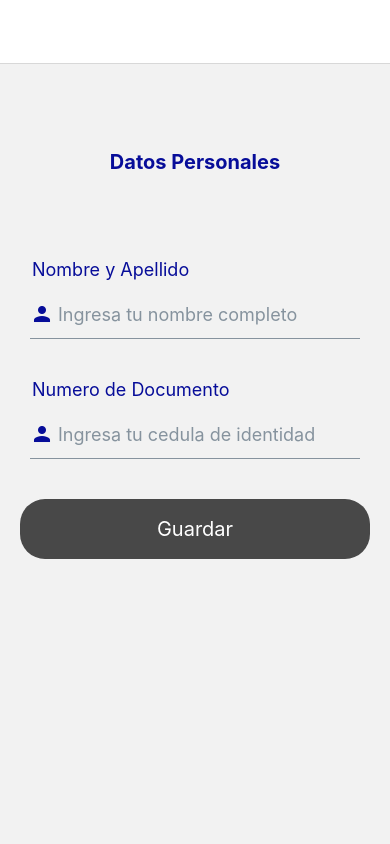
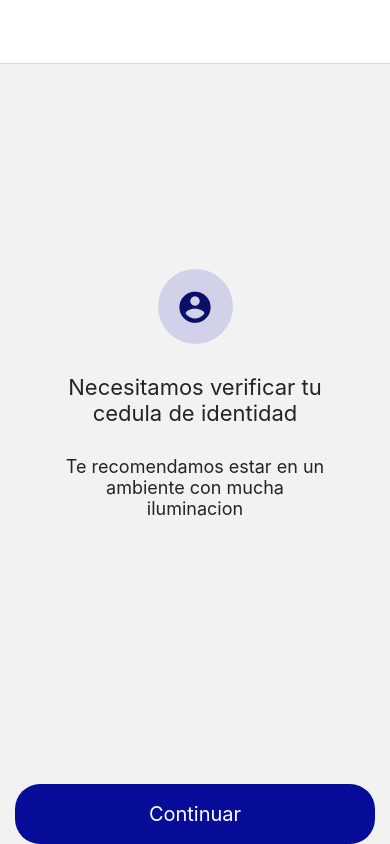
Before and after one commit to alexrv11/credicuotas, a React Native app in the folder client/app/: screen /InstructionCI in a window 390 px wide. Built offline with nearby package versions, Linux system fonts and the light colour scheme.

Commit message:
implement screen  instruction to upload ci

```diff
--- a/client/app/src/navigation/MainNavigator.tsx
+++ b/client/app/src/navigation/MainNavigator.tsx
@@ -12,6 +12,7 @@ import LoanScreen from '../screens/LoanScreen';
 import ProfileScreen from '../screens/ProfileScreen';
 import VerifySignInCodeScreen from 'screens/VerifySignInCodeScreen';
 import RegisterScreen from '../screens/RegisterScreen';
+import InstructionUploadCIScreen from '../screens/InstructionUploadCIScreen';
 
 const AppStack = createNativeStackNavigator();
 
@@ -40,10 +41,17 @@ const OnboardingStack = createNativeStackNavigator();
 
 const OnboardingFlow = () => {
   return (
-    <OnboardingStack.Navigator initialRouteName="PersonalRegister">
+    <OnboardingStack.Navigator initialRouteName="InstructionCI">
       <OnboardingStack.Screen
         name="PersonalRegister"
         component={RegisterScreen}
+        options={{
+          title: '',
+        }}
+      />
+      <OnboardingStack.Screen
+        name="InstructionCI"
+        component={InstructionUploadCIScreen}
         options={{
           title: '',
         }}
--- a/client/app/src/navigation/index.ts
+++ b/client/app/src/navigation/index.ts
@@ -1 +1 @@
-export { default } from "./MainNavigator";
+export { default } from './MainNavigator';
--- /dev/null
+++ b/client/app/src/screens/InstructionUploadCIScreen.tsx
@@ -0,0 +1,76 @@
+import React, { useEffect } from 'react';
+import Pincode from 'components/PingCode';
+import { StackActions } from '@react-navigation/native';
+import { SafeAreaView, StyleSheet, View } from 'react-native';
+import { Avatar, Text } from 'react-native-elements';
+import { useAuth } from 'context/AuthContext';
+import Spacer from 'components/Spacer';
+import { useSignInWithCodeMutation } from 'api/graphql/generated/graphql';
+import Loading from 'components/Loading';
+import { useState } from 'react';
+import PrimaryButton from 'components/PrimaryButton';
+
+const InstructionUploadCIScreen = ({ route, navigation }) => {
+  return (
+    <SafeAreaView style={styles.container}>
+      <View style={styles.header}>
+        <Avatar
+          size={150}
+          rounded
+          icon={{ name: 'account-circle', color: '#0c0f69' }}
+          activeOpacity={0.7}
+          size="large"
+          containerStyle={styles.avatarContainer}
+        />
+        <Spacer />
+        <Text style={styles.textAvatar}>
+          Necesitamos verificar tu cedula de identidad
+        </Text>
+        <Spacer />
+        <Text style={styles.textDescription}>Te recomendamos estar en un ambiente con mucha iluminacion</Text>
+      </View>
+      <Spacer />
+      <PrimaryButton
+        onPress={() => console.log('continuar')}
+        text="Continuar"
+        disabled={false}
+      />
+    </SafeAreaView>
+  );
+};
+
+const styles = StyleSheet.create({
+  container: {
+    flex: 5,
+    justifyContent: 'center',
+    padding: 10,
+    marginHorizontal: 15,
+  },
+  avatarContainer: {
+    backgroundColor: '#d1d2e9',
+    borderRadius: 150,
+  },
+  header: {
+    flex: 2,
+    justifyContent: 'center',
+    alignItems: 'center',
+  },
+  textAvatar: {
+    fontSize: 22,
+    width: 260,
+    textAlign: 'center',
+  },
+  textDescription: {
+    fontSize: 18,
+    width: 260,
+    textAlign: 'center',
+  },
+  textEmail: {
+    marginTop: 10,
+    fontWeight: 'bold',
+    fontSize: 17,
+    color: '#0c0f69',
+  },
+});
+
+export default InstructionUploadCIScreen;
```
